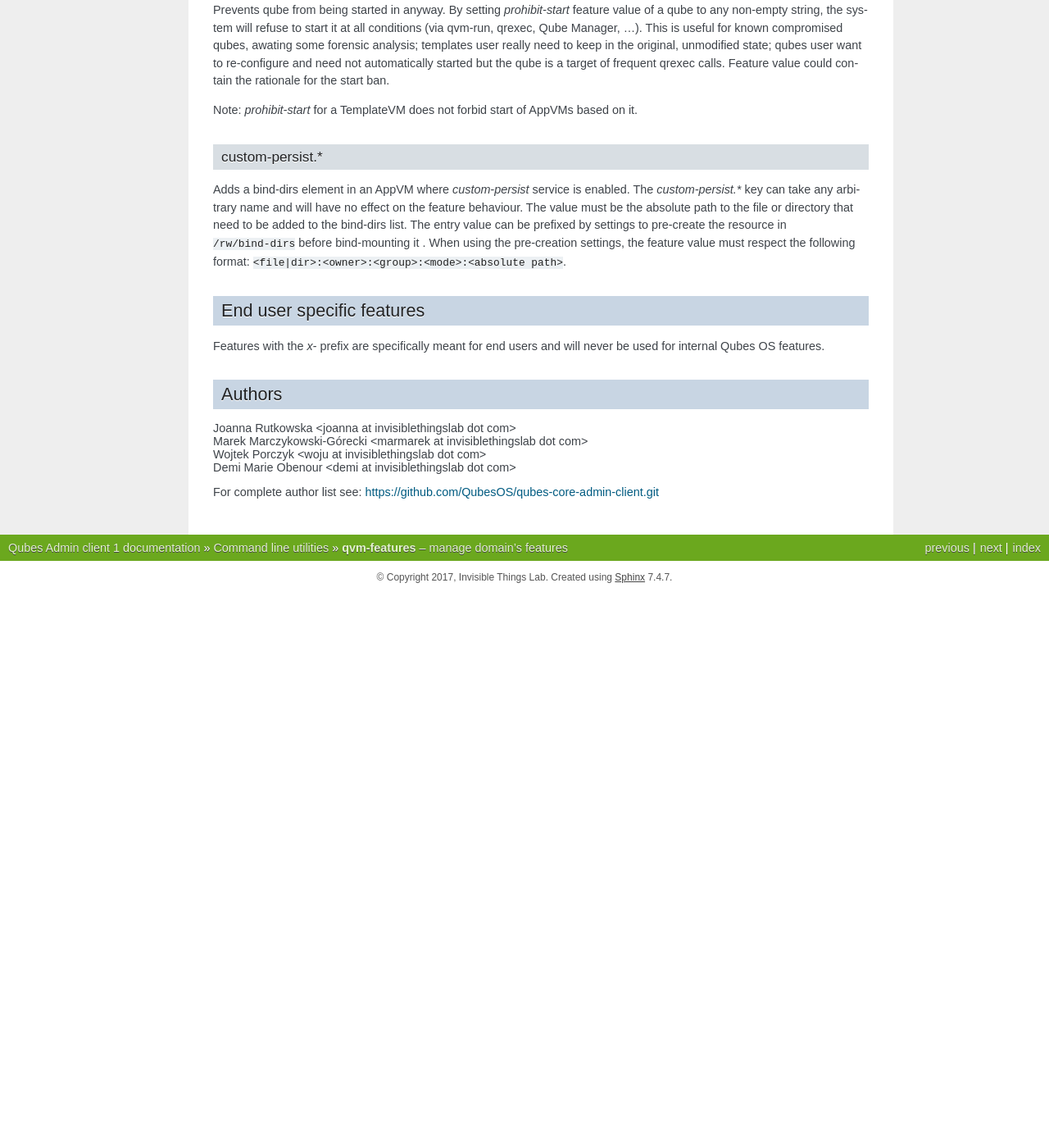
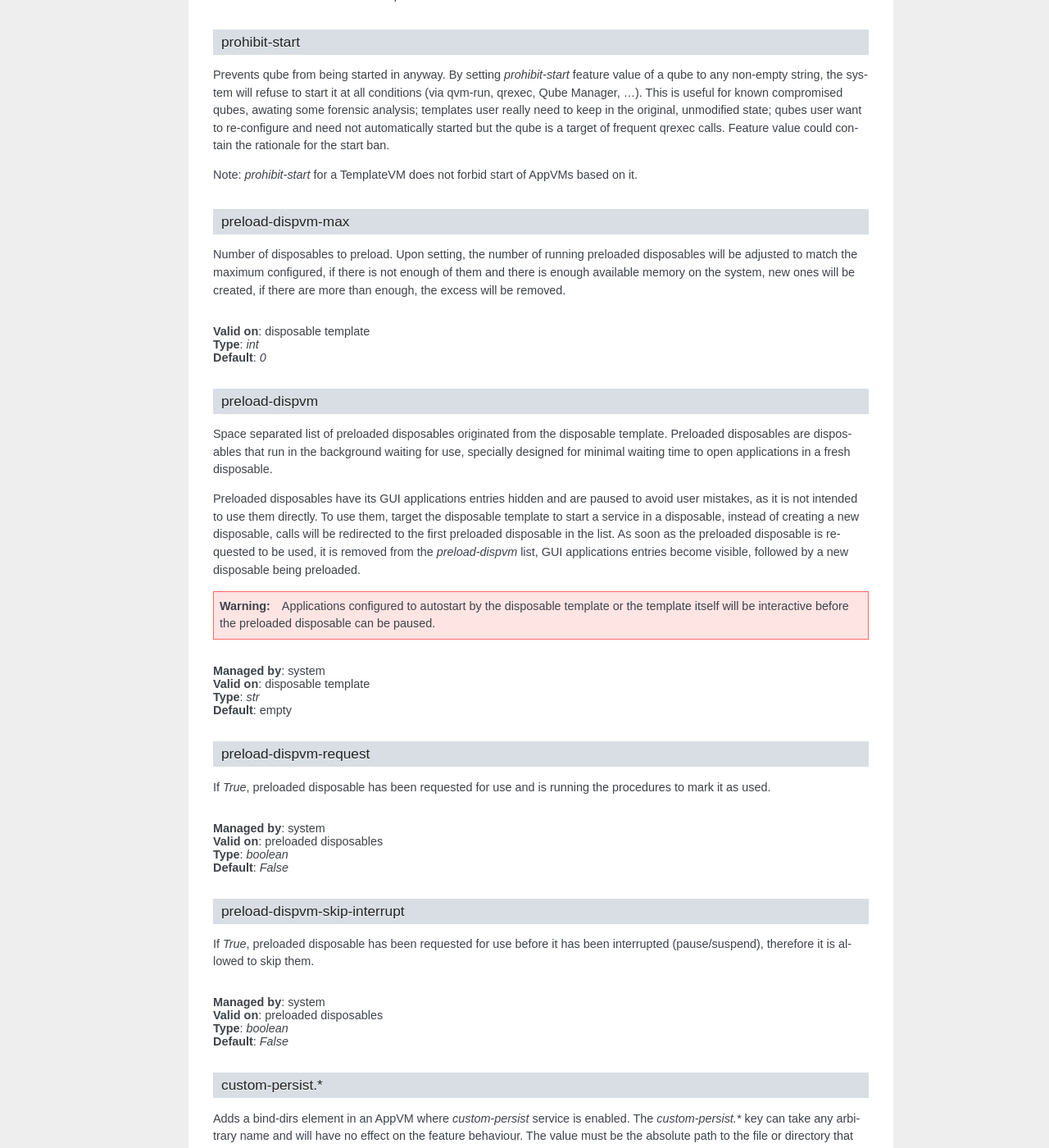
Before and after one commit to QubesOS/qubes-core-admin-client, a Sphinx documentation site: the page built from doc/manpages/qvm-features.rst, in a window 1280 px wide and 1400 px high, scrolled down 6823 px. Shown: the whole window at 82% size. Built offline with Sphinx 7.4.7, drawn with Linux system fonts in a browser that asks for light colours; the version number could not be read and is left out; before the commit the page ends 7547 px from its top, so only the background shows below that; some of the changed text lies outside the part shown.

Commit message:
Handle preloaded disposables
Documentation and skip cloning qube specific features.

For: https://github.com/QubesOS/qubes-issues/issues/1512

```diff
--- a/doc/manpages/qvm-features.rst
+++ b/doc/manpages/qvm-features.rst
@@ -51,6 +51,8 @@
 :py:obj:`True`. An absence of the feature means "default", which is
 extension-dependent. In most cases the default value for feature is retrieved
 from a qube template.
+
+Feature managed by the `system` must not be modified by users.
 
 List of known features
 ----------------------
@@ -184,8 +186,10 @@
 
 Internal qubes (with this feature set to :py:obj:`True`) are not included in the
 menu, not available in GUI tools (e.g in Global Settings as a default net qube)
-and generally hidden from normal usage. It is not recommended to set this
-feature manually.
+and generally hidden from normal usage (including not showing as a Qrexec target
+for `Ask` rules. It is not recommended to set this feature manually. If this
+feature is set to a template, applications may consider qubes based on this
+template as internal also.
 
 Default: not internal VM
 
@@ -422,6 +426,71 @@
 Note: `prohibit-start` for a TemplateVM does not forbid start of AppVMs based
 on it.
 
+preload-dispvm-max
+^^^^^^^^^^^^^^^^^^
+
+Number of disposables to preload. Upon setting, the number of running preloaded
+disposables will be adjusted to match the maximum configured, if there is not
+enough of them and there is enough available memory on the system, new ones will
+be created, if there are more than enough, the excess will be removed.
+
+|
+| **Valid on**: disposable template
+| **Type**: `int`
+| **Default**: `0`
+
+preload-dispvm
+^^^^^^^^^^^^^^
+
+Space separated list of preloaded disposables originated from the disposable
+template. Preloaded disposables are disposables that run in the background
+waiting for use, specially designed for minimal waiting time to open
+applications in a fresh disposable.
+
+Preloaded disposables have its GUI applications entries hidden and are paused to
+avoid user mistakes, as it is not intended to use them directly. To use them,
+target the disposable template to start a service in a disposable, instead of
+creating a new disposable, calls will be redirected to the first preloaded
+disposable in the list. As soon as the preloaded disposable is requested to be
+used, it is removed from the `preload-dispvm` list, GUI applications entries
+become visible, followed by a new disposable being preloaded.
+
+.. warning::
+
+   Applications configured to autostart by the disposable template or the
+   template itself will be interactive before the preloaded disposable can be
+   paused.
+
+|
+| **Managed by**: system
+| **Valid on**: disposable template
+| **Type**: `str`
+| **Default**: empty
+
+preload-dispvm-request
+^^^^^^^^^^^^^^^^^^^^^^
+
+If `True`, preloaded disposable has been requested for use and is running the
+procedures to mark it as used.
+
+|
+| **Managed by**: system
+| **Valid on**: preloaded disposables
+| **Type**: `boolean`
+| **Default**: `False`
+
+preload-dispvm-skip-interrupt
+^^^^^^^^^^^^^^^^^^^^^^^^^^^^^
+
+If `True`, preloaded disposable has been requested for use before it has been
+interrupted (pause/suspend), therefore it is allowed to skip them.
+
+|
+| **Managed by**: system
+| **Valid on**: preloaded disposables
+| **Type**: `boolean`
+| **Default**: `False`
+
 custom-persist.*
 ^^^^^^^^^^^^^^^^
 
```
Also changed, not shown: 1 other file.
